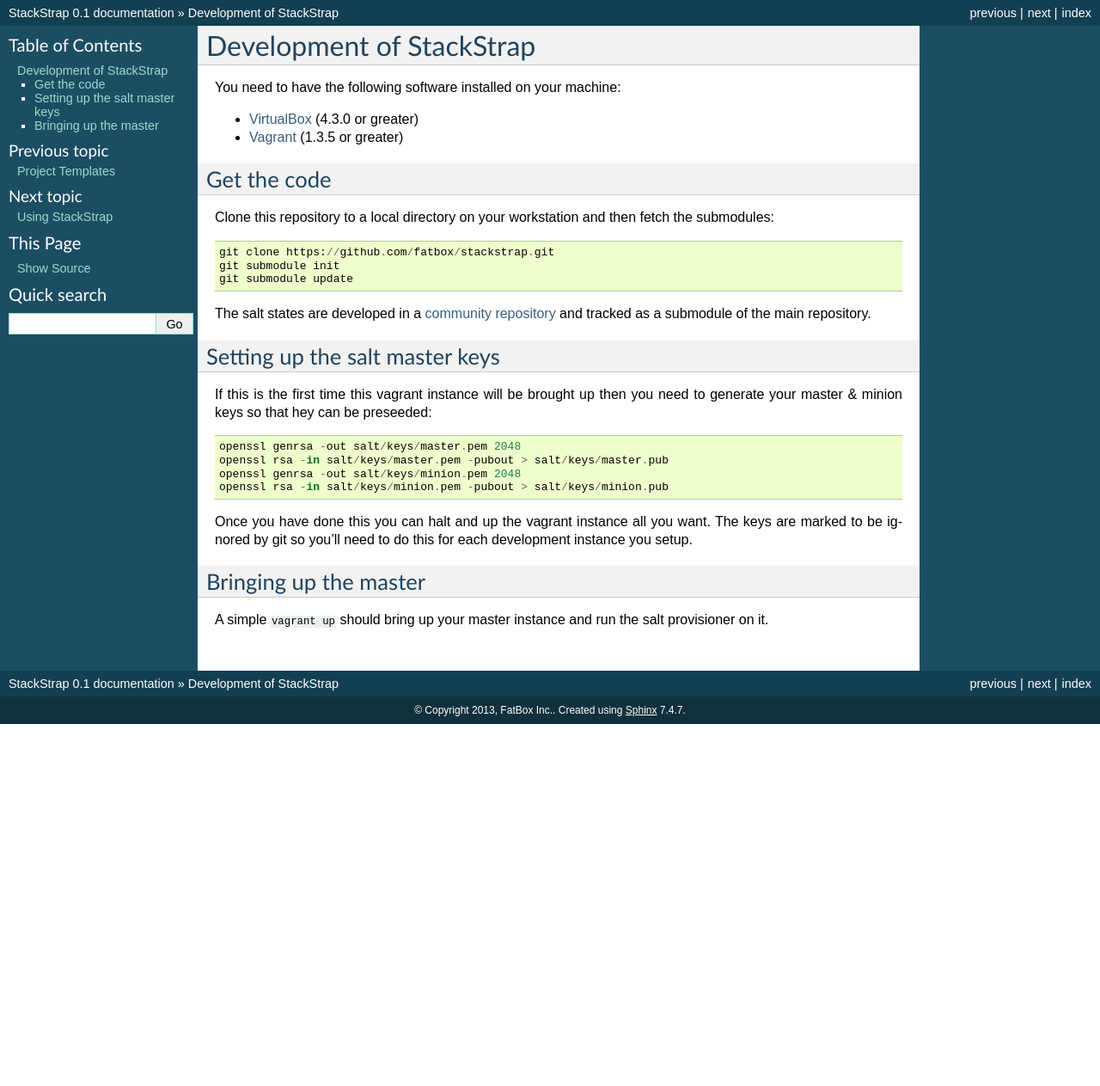
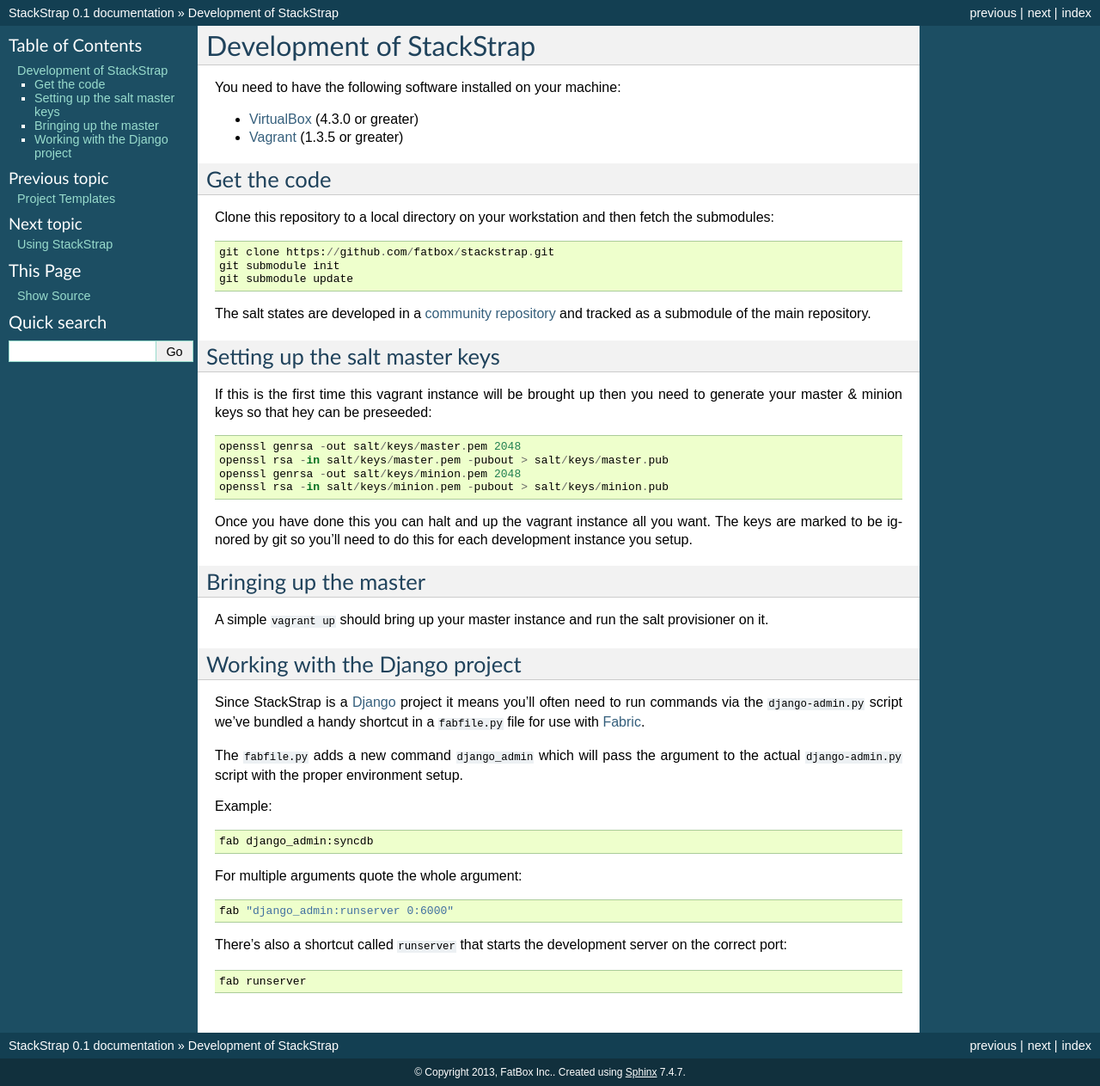
Before and after one commit to stackstrap/stackstrap, a Sphinx documentation site: the page built from docs/development.rst, in a window 1280 px wide. Shown: the whole page at 86% size. Built offline with Sphinx 7.4.7, drawn with Linux system fonts in a browser that asks for light colours; before the commit the page ends 900 px from its top, so only the background shows below that.

Commit message:
Adding docs about working with the project

```diff
--- a/docs/development.rst
+++ b/docs/development.rst
@@ -4,6 +4,7 @@
 
 * VirtualBox_ (4.3.0 or greater)
 * Vagrant_ (1.3.5 or greater)
+
 
 Get the code
 ------------
@@ -16,6 +17,7 @@
 
 The salt states are developed in a `community repository`_ and tracked as a
 submodule of the main repository.
+
 
 Setting up the salt master keys
 -------------------------------
@@ -31,13 +33,41 @@
 The keys are marked to be ignored by git so you'll need to do this for each
 development instance you setup.
 
+
 Bringing up the master
 ----------------------
 A simple ``vagrant up`` should bring up your master instance and run the salt
 provisioner on it.
 
+
+Working with the Django project
+-------------------------------
+Since StackStrap is a Django_ project it means you'll often need to run
+commands via the ``django-admin.py`` script we've bundled a handy shortcut
+in a ``fabfile.py`` file for use with Fabric_.
+
+The ``fabfile.py`` adds a new command ``django_admin`` which will pass the
+argument to the actual ``django-admin.py`` script with the proper environment
+setup.
+
+Example::
+
+    fab django_admin:syncdb
+
+For multiple arguments quote the whole argument::
+
+    fab "django_admin:runserver 0:6000"
+
+There's also a shortcut called ``runserver`` that starts the development
+server on the correct port::
+
+    fab runserver
+
+
+.. _Django: http://djangoproject.com/
 .. _Vagrant: http://vagrantup.com/
 .. _VirtualBox: http://virtualbox.org/
 .. _community repository: https://github.com/fatbox/stackstrap-salt
+.. _Fabric: http://fabfile.org/
 
 .. vim: set ts=4 sw=4 sts=4 et ai :
```
